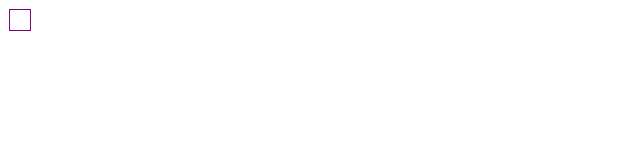
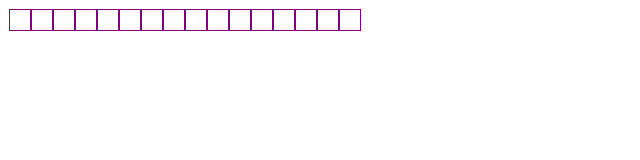
Before and after one commit to stef44n/etch-a-sketch, a plain HTML site: page index.html in a window 1280 px wide. Shown: the whole page, without its empty margins (0-640 px from the left). Drawn offline with Linux system fonts and the light colour scheme.

Commit message:
Add createGrid function

```diff
--- a/index.html
+++ b/index.html
@@ -16,9 +16,23 @@
     <script>
 
         const container = document.getElementById('container');
-        const square = document.createElement('div');
-        square.className = 'cell';
-        container.append(square);
+        // const square = document.createElement('div');
+        // square.className = 'cell';
+        // container.append(square);
+
+        let num = 16;
+
+        function createGrid(num) {
+            for (let cells = 0; cells < num; cells++) {
+                //const container = document.getElementById('container');
+                const square = document.createElement('div');
+                square.className = 'cell';
+                container.append(square);
+
+            }
+        };
+
+        createGrid(num);
 
     </script>
 </body>
--- a/style.css
+++ b/style.css
@@ -1,5 +1,5 @@
 #container {
-    display: grid;
+    /*display: grid;*/
     grid-template-columns: auto;
     grid-template-rows: auto;
     border: solid 1px white;
```
